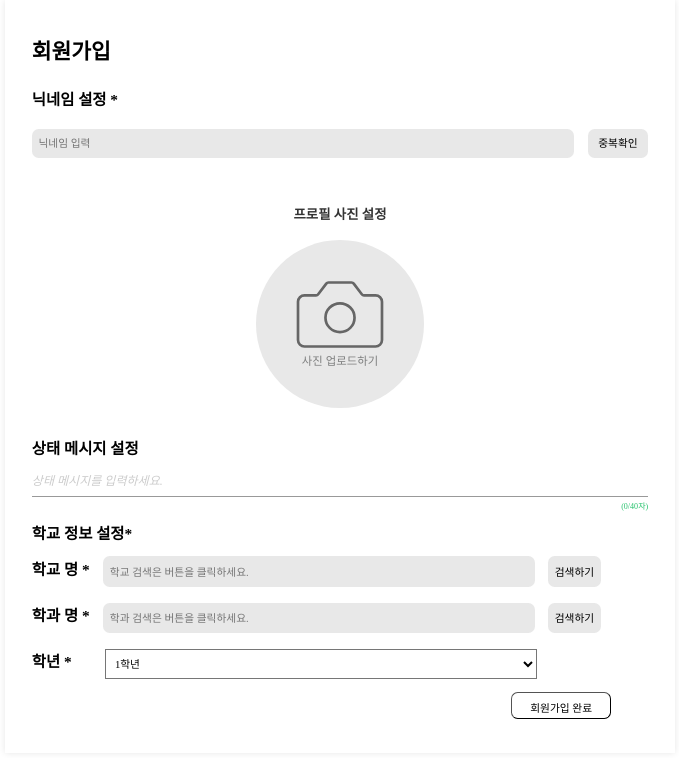
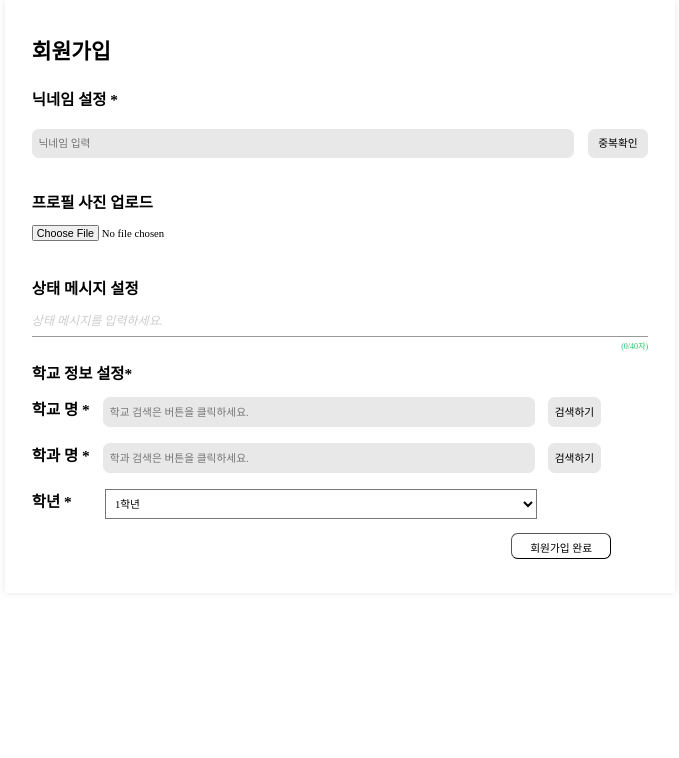
Before and after one commit to UMC-Replendar/Web, a React (Vite) app in the folder Replendar/: page /signup in a window 1280 px wide. Shown: the top 758 px of the page, without its empty margins (300-979 px from the left). Built offline with nearby package versions, Linux system fonts and the light colour scheme; a web font is replaced by a local one.

Commit message:
로컬스토리지 작업 후

```diff
--- a/Replendar/src/components/signupComponents/ProfileUpload.tsx
+++ b/Replendar/src/components/signupComponents/ProfileUpload.tsx
@@ -1,61 +1,37 @@
-import React from 'react';
+import React, { ChangeEvent } from 'react';
 import styled from 'styled-components';
-import { useState } from 'react';
+
 const UploadContainer = styled.div`
-  display: flex;
-  flex-direction: column;
-  text-align: center;
-
-  align-items: center;
   margin: 20px 0;
 `;
 
-const Title = styled.h3`
-  font-size: 20px;
-  font-weight: 600;
-  color: #333;
-  margin-bottom: 16px;
-`;
-const UploadWrapper = styled.div`
-  width: 250px;
-  height: 250px;
-
-  margin-top: 10px;
-  background: #e8e8e8;
-  border-radius: 50%;
-  display: flex;
-  flex-direction: column;
-  justify-content: center;
-  align-items: center;
-  gap: 10px;
-  cursor: pointer;
-  overflow: hidden;
+const Label = styled.label`
+  font-weight: bold;
+  display: block;
+  font-size: 23px;
+  margin-bottom: 10px;
 `;
 
-const UploadIcon = styled.img`
-  width: 100%;
-  height: 100%;
-  border-radius: 50%;
-  object-fit: cover;
-`;
-const UploadText = styled.div`
-  font-size: 17px;
-  font-family: 'Pretendard', sans-serif;
-  font-weight: 500;
-  color: #7e7f7f;
-  text-align: center;
-  user-select: none;
+const FileInput = styled.input`
+  margin: 10px 0;
 `;
 
-const ProfileUpload: React.FC = () => {
-  const [image, setImage] = useState<string | null>(null);
+interface ProfileUploadProps {
+  profilePhoto: string;
+  onPhotoChange: (photo: string) => void;
+}
 
-  const handleImageUpload = (event: React.ChangeEvent<HTMLInputElement>) => {
-    const file = event.target.files?.[0];
+const ProfileUpload: React.FC<ProfileUploadProps> = ({
+  profilePhoto,
+  onPhotoChange,
+}) => {
+  const handleFileChange = (e: ChangeEvent<HTMLInputElement>) => {
+    const file = e.target.files?.[0];
     if (file) {
+      // 예시: 파일을 Base64로 변환하여 상태 업데이트 (실제 프로젝트에서는 업로드 API를 사용할 수 있음)
       const reader = new FileReader();
       reader.onloadend = () => {
-        setImage(reader.result as string); // 미리보기용 Base64 저장
+        onPhotoChange(reader.result as string);
       };
       reader.readAsDataURL(file);
     }
@@ -63,29 +39,15 @@ const ProfileUpload: React.FC = () => {
 
   return (
     <UploadContainer>
-      <Title>프로필 사진 설정</Title>
-      <label htmlFor="file-upload">
-        <UploadWrapper>
-          {image ? (
-            <UploadIcon src={image} alt="프로필 사진 미리보기" />
-          ) : (
-            <>
-              <img
-                src="src/assets/images/Camera.svg"
-                alt="사진 업로드 아이콘"
-              />
-              <UploadText>사진 업로드하기</UploadText>
-            </>
-          )}
-        </UploadWrapper>
-      </label>
-      <input
-        id="file-upload"
-        type="file"
-        accept="image/*"
-        style={{ display: 'none' }}
-        onChange={handleImageUpload}
-      />
+      <Label>프로필 사진 업로드</Label>
+      <FileInput type="file" accept="image/*" onChange={handleFileChange} />
+      {profilePhoto && (
+        <img
+          src={profilePhoto}
+          alt="프로필"
+          style={{ width: '150px', marginTop: '10px' }}
+        />
+      )}
     </UploadContainer>
   );
 };
--- a/Replendar/src/components/signupComponents/SignupForm.tsx
+++ b/Replendar/src/components/signupComponents/SignupForm.tsx
@@ -1,10 +1,11 @@
 import React, { useState } from 'react';
 import styled from 'styled-components';
+// import axios from 'axios';
+import { useNavigate } from 'react-router-dom';
 import useModalStore from '../../store/modalStore';
 import ProfileUpload from './ProfileUpload';
 import SchoolInfoForm from './SchoolInfoForm';
 import StatusMessage from './StatusMessage';
-import axios from 'axios';
 
 const FormContainer = styled.div`
   background: #fff;
@@ -71,12 +72,45 @@ const ErrorMessage = styled.p`
   min-height: 20px;
 `;
 
+/**
+ * 닉네임 중복확인 로직을 별도의 함수로 추출
+ * API 연동 부분은 주석 처리하고, 더미 로직으로 처리합니다.
+ */
+export const validateNickname = async (
+  nickname: string
+): Promise<{ available: boolean }> => {
+  // 실제 API 연동 시 아래와 같이 사용합니다.
+  // const response = await axios.post('/api/check-nickname', { nickname });
+  // return response.data;
+
+  // 더미 로직: 닉네임이 'taken'이면 사용 불가능, 그 외에는 사용 가능
+  return new Promise((resolve) => {
+    setTimeout(() => {
+      if (nickname.toLowerCase() === 'taken') {
+        resolve({ available: false });
+      } else {
+        resolve({ available: true });
+      }
+    }, 1000);
+  });
+};
+
 const SignupForm: React.FC = () => {
   const { openModal } = useModalStore();
+  const navigate = useNavigate();
+
+  // 기존 닉네임 상태
   const [nickname, setNickname] = useState('');
   const [isNicknameValid, setIsNicknameValid] = useState(false);
   const [isChecking, setIsChecking] = useState(false);
   const [errorMessage, setErrorMessage] = useState('');
+
+  // 추가: 프로필 사진, 상태 메시지, 학교 정보(학교명, 학과, 학년)
+  const [profilePhoto, setProfilePhoto] = useState<string>(''); // 예: 이미지 URL 또는 Base64
+  const [statusMessage, setStatusMessage] = useState<string>('');
+  const [selectedSchool, setSelectedSchool] = useState<string>('');
+  const [selectedDepartment, setSelectedDepartment] = useState<string>('');
+  const [grade, setGrade] = useState<string>('1학년'); // 기본값
 
   const nicknameRegex = /^[a-zA-Z\uAC00-\uD7A3]+$/;
 
@@ -88,21 +122,21 @@ const SignupForm: React.FC = () => {
 
   const checkNicknameAvailability = async () => {
     if (!nicknameRegex.test(nickname)) {
-      setErrorMessage('중복 닉네임은 불가,영어 & 한글 조합');
+      setErrorMessage('영어와 한글만 사용 가능합니다.');
       return;
     }
 
     setIsChecking(true);
     try {
-      const response = await axios.post('/api/check-nickname', { nickname });
-      if (response.data.available) {
+      const result = await validateNickname(nickname);
+      if (result.available) {
         setIsNicknameValid(true);
         setErrorMessage('사용 가능한 닉네임입니다.');
       } else {
         setErrorMessage('이미 사용 중인 닉네임입니다.');
       }
     } catch (error) {
-      setErrorMessage('api연동 전입니다.');
+      setErrorMessage('닉네임 확인 중 오류가 발생했습니다.');
     } finally {
       setIsChecking(false);
     }
@@ -110,16 +144,34 @@ const SignupForm: React.FC = () => {
 
   const handleSubmit = async () => {
     if (!isNicknameValid) {
-      alert('닉네임 중복 확인을 완료해주세요');
+      alert('닉네임 중복 확인을 완료해주세요.');
       return;
     }
 
-    try {
-      await axios.post('/api/signup', { nickname });
-      openModal(<p>회원가입이 완료되었습니다.</p>);
-    } catch (error) {
-      openModal(<p>회원가입 중 오류가 발생했습니다.</p>);
-    }
+    // 모든 회원가입 데이터를 객체에 담아서 로컬스토리지에 저장
+    const signupData = {
+      nickname,
+      profilePhoto,
+      statusMessage,
+      selectedSchool,
+      selectedDepartment,
+      grade,
+    };
+
+    localStorage.setItem('signupData', JSON.stringify(signupData));
+    openModal(<p>회원가입이 완료되었습니다.</p>);
+
+    // 리다이렉션: 회원가입 완료 후 메인 페이지로 이동 (예: '/')
+    navigate('/');
+
+    // 실제 API 연동 시 아래와 같이 사용합니다.
+    // try {
+    //   await axios.post('/api/signup', signupData);
+    //   openModal(<p>회원가입이 완료되었습니다.</p>);
+    //   navigate('/');
+    // } catch (error) {
+    //   openModal(<p>회원가입 중 오류가 발생했습니다.</p>);
+    // }
   };
 
   return (
@@ -142,9 +194,27 @@ const SignupForm: React.FC = () => {
       </BoxWrapper>
       <ErrorMessage>{errorMessage || ' '}</ErrorMessage>
 
-      <ProfileUpload />
-      <StatusMessage />
-      <SchoolInfoForm />
+      {/* 프로필 사진 컴포넌트: 선택한 사진이 변경되면 setProfilePhoto 호출 */}
+      <ProfileUpload
+        profilePhoto={profilePhoto}
+        onPhotoChange={setProfilePhoto}
+      />
+
+      {/* 상태 메시지 컴포넌트: 입력된 메시지를 상위 상태로 올림 */}
+      <StatusMessage
+        message={statusMessage}
+        onMessageChange={setStatusMessage}
+      />
+
+      {/* 학교 정보 컴포넌트: 학교, 학과, 학년 정보를 상위 상태로 올림 */}
+      <SchoolInfoForm
+        selectedSchool={selectedSchool}
+        selectedDepartment={selectedDepartment}
+        grade={grade}
+        onSchoolChange={setSelectedSchool}
+        onDepartmentChange={setSelectedDepartment}
+        onGradeChange={setGrade}
+      />
 
       <SubmitButton onClick={handleSubmit}>회원가입 완료</SubmitButton>
     </FormContainer>
--- a/Replendar/src/components/signupComponents/StatusMessage.tsx
+++ b/Replendar/src/components/signupComponents/StatusMessage.tsx
@@ -1,4 +1,4 @@
-import React, { useState, ChangeEvent } from 'react';
+import React, { ChangeEvent } from 'react';
 import styled from 'styled-components';
 
 const Container = styled.div`
@@ -43,13 +43,20 @@ const CharCounter = styled.p<CharCounterProps>`
   margin-top: 5px;
 `;
 
-const StatusMessage: React.FC = () => {
-  const [message, setMessage] = useState<string>('');
+interface StatusMessageProps {
+  message: string;
+  onMessageChange: (message: string) => void;
+}
+
+const StatusMessage: React.FC<StatusMessageProps> = ({
+  message,
+  onMessageChange,
+}) => {
   const maxLength: number = 40;
 
   const handleInputChange = (e: ChangeEvent<HTMLInputElement>) => {
     if (e.target.value.length <= maxLength) {
-      setMessage(e.target.value);
+      onMessageChange(e.target.value);
     }
   };
 
--- a/Replendar/src/modal/SchoolSearchModal.tsx
+++ b/Replendar/src/modal/SchoolSearchModal.tsx
@@ -64,9 +64,11 @@ const RegisterButton = styled.button`
   margin-left: 10px;
 `;
 
-const SchoolSearchModal: React.FC<{ onSelect: (school: string) => void }> = ({
-  onSelect,
-}) => {
+interface SchoolSearchModalProps {
+  onSelect: (school: string) => void;
+}
+
+const SchoolSearchModal: React.FC<SchoolSearchModalProps> = ({ onSelect }) => {
   const { closeModal } = useModalStore();
   const [searchTerm, setSearchTerm] = useState('');
   const schools = ['룡산머학교', '서울대학교', '부산대학교'];
```
Also changed, not shown: Replendar/src/components/infoComopnents/ProfileSection.tsx (+31 -16 lines), Replendar/src/components/signupComponents/SchoolInfoForm.tsx (+26 -13 lines).
